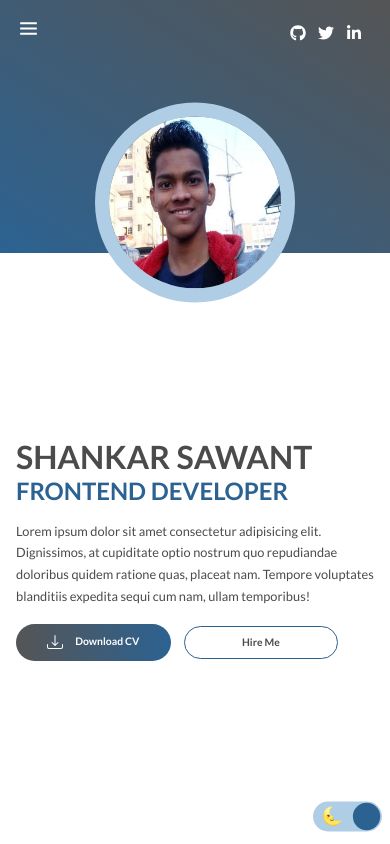
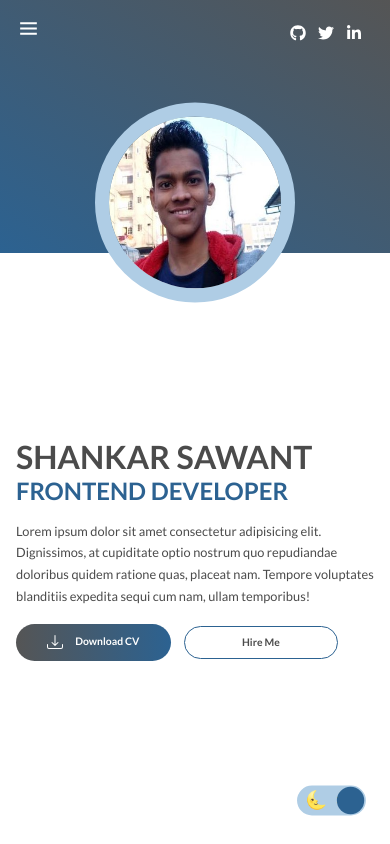
Before and after one commit to shankar81/portfolio-next, a Next.js app: page / in a window 390 px wide. Built offline with nearby package versions, Linux system fonts and the light colour scheme.

Commit message:
slightly changed position of switch[

```diff
--- a/components/Sidebar/Sidebar.module.css
+++ b/components/Sidebar/Sidebar.module.css
@@ -124,6 +124,11 @@
 
     z-index: 50;
   }
+
+  .switch {
+    bottom: 4rem;
+    right: 4rem;
+  }
 }
 
 @media only screen and (max-width: 600px) {
```
